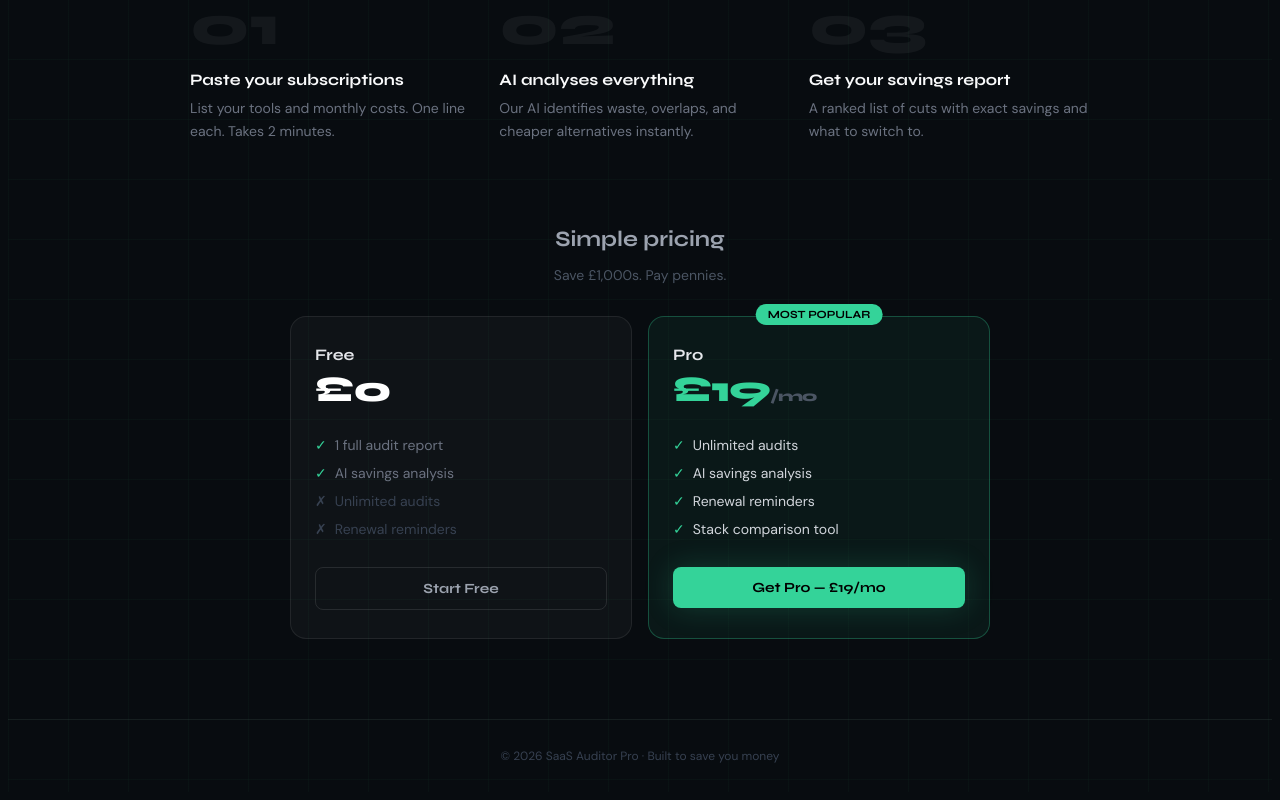
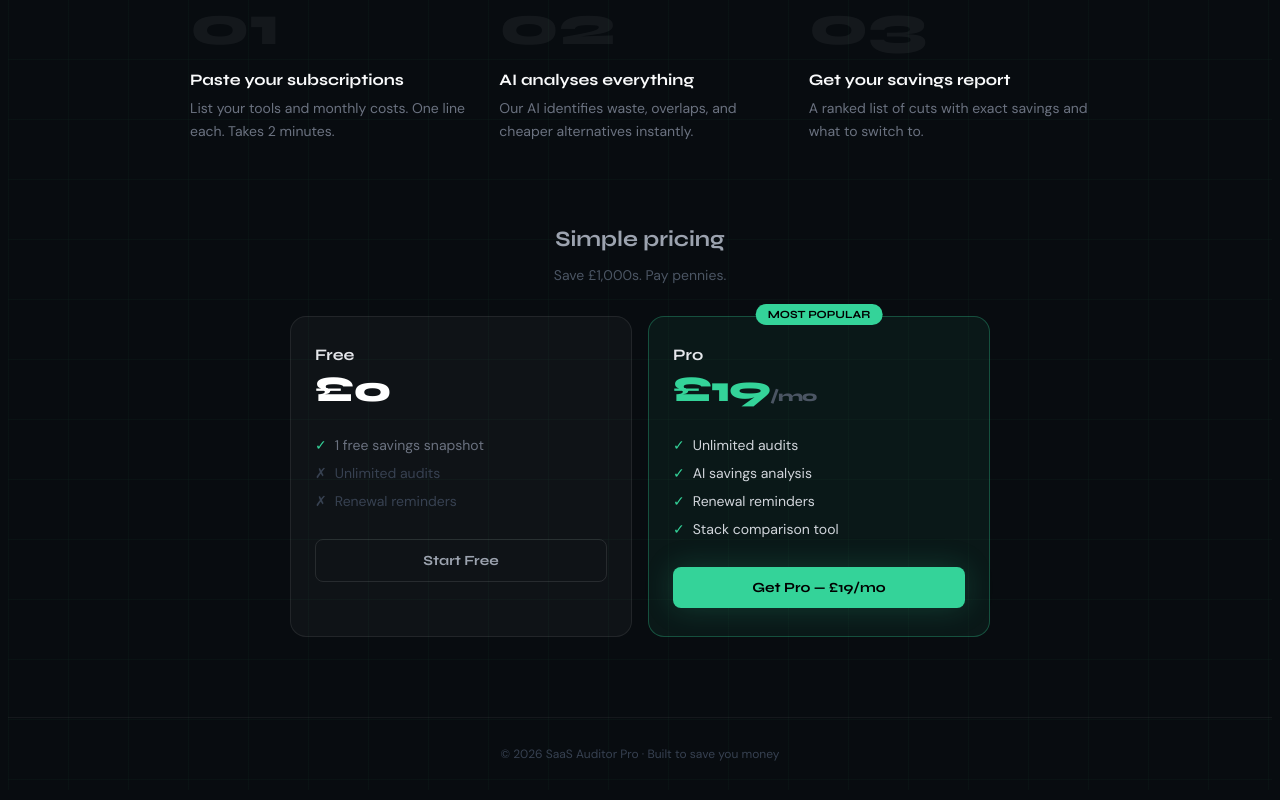
Before and after one commit to SaasAuditorPro/saas-auditor-pro, a Next.js app in the folder saas-auditor-pro/: page / in a window 1280 px wide. Shown: the part 1029-1829 px from the top of the page. Built offline with nearby package versions, Linux system fonts and the light colour scheme.

Commit message:
Update page.tsx

```diff
--- a/saas-auditor-pro/app/page.tsx
+++ b/saas-auditor-pro/app/page.tsx
@@ -78,8 +78,7 @@
             <div style={{ fontFamily: "Syne, sans-serif", fontWeight: 700, color: "#e5e7eb", marginBottom: "4px" }}>Free</div>
             <div style={{ fontFamily: "Syne, sans-serif", fontWeight: 800, fontSize: "36px", color: "#fff", marginBottom: "20px", letterSpacing: "-1px" }}>£0</div>
             <ul style={{ listStyle: "none", padding: 0, margin: "0 0 24px", fontFamily: "DM Sans, sans-serif", fontSize: "14px" }}>
-              <li style={{ color: "#6b7280", padding: "5px 0" }}><span style={{ color: "#34d399", marginRight: "8px" }}>✓</span>1 full audit report</li>
-              <li style={{ color: "#6b7280", padding: "5px 0" }}><span style={{ color: "#34d399", marginRight: "8px" }}>✓</span>AI savings analysis</li>
+              <li style={{ color: "#6b7280", padding: "5px 0" }}><span style={{ color: "#34d399", marginRight: "8px" }}>✓</span>1 free savings snapshot</li>
               <li style={{ color: "#374151", padding: "5px 0" }}><span style={{ marginRight: "8px" }}>✗</span>Unlimited audits</li>
               <li style={{ color: "#374151", padding: "5px 0" }}><span style={{ marginRight: "8px" }}>✗</span>Renewal reminders</li>
             </ul>
```
